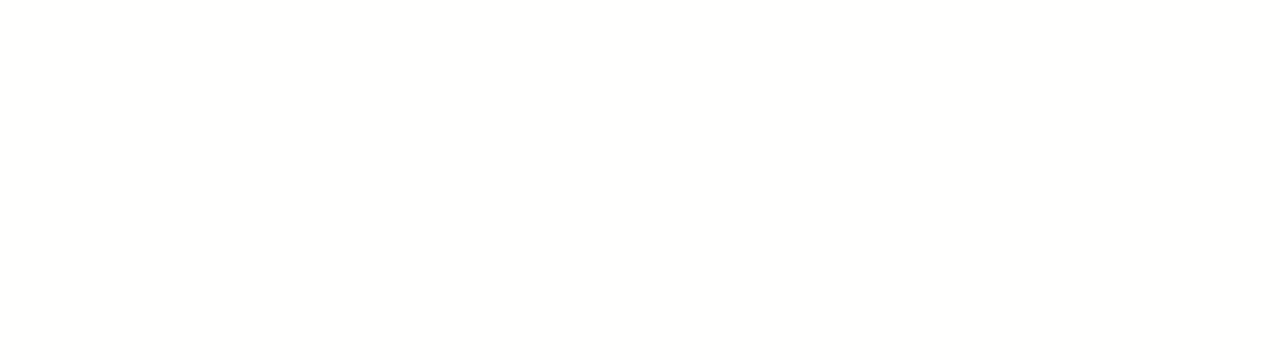
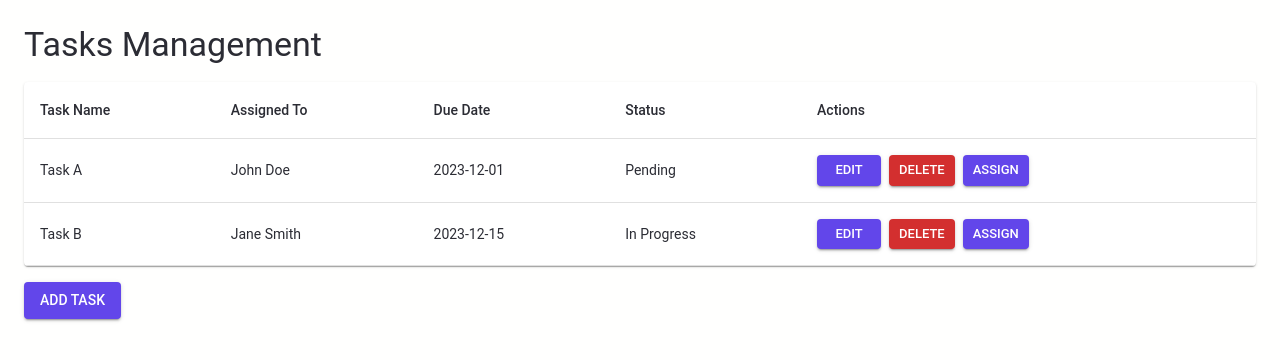
Before and after one commit to abhiram-shaji/flow-companion-frontend, a React (Create React App) app: page /admin/tasks in a window 1280 px wide. Before the commit this address had no page. Shown: the top 360 px of the page. Built offline with nearby package versions, Linux system fonts and the light colour scheme.

Commit message:
Create ui admin tasks page

```diff
--- a/src/App.tsx
+++ b/src/App.tsx
@@ -6,6 +6,7 @@
 import UserManagement from "./pages/UserManagement";
 import ProjectsPage from "./pages/ProjectsPage";
 import ProjectDetailsPage from "./pages/ProjectDetailsPage";
+import AdminTasksPage from "./pages/AdminTasksPage";
 
 const ErrorBoundary: React.FC<{ children: React.ReactNode }> = ({ children }) => {
     try {
@@ -26,6 +27,7 @@
             <Route path="/admin/user-management" element={<UserManagement />} />
             <Route path="/admin/projects" element={<ProjectsPage />} />
             <Route path="/admin/projects/:id" element={<ProjectDetailsPage />} />
+            <Route path="/admin/tasks" element={<AdminTasksPage />} />
           </Routes>
         </ErrorBoundary>
       </Router>
--- /dev/null
+++ b/src/pages/AdminTasksPage.tsx
@@ -0,0 +1,230 @@
+import React, { useState } from "react";
+import {
+  Box,
+  Typography,
+  Button,
+  Table,
+  TableBody,
+  TableCell,
+  TableContainer,
+  TableHead,
+  TableRow,
+  Paper,
+  Dialog,
+  DialogActions,
+  DialogContent,
+  DialogTitle,
+  TextField,
+  Select,
+  MenuItem,
+  InputLabel,
+  FormControl,
+} from "@mui/material";
+
+const AdminTasksPage: React.FC = () => {
+  const [tasks, setTasks] = useState([
+    {
+      id: 1,
+      name: "Task A",
+      assignedTo: "John Doe",
+      dueDate: "2023-12-01",
+      status: "Pending",
+      description: "Initial setup of the project.",
+    },
+    {
+      id: 2,
+      name: "Task B",
+      assignedTo: "Jane Smith",
+      dueDate: "2023-12-15",
+      status: "In Progress",
+      description: "Drafting project documentation.",
+    },
+  ]);
+
+  const [open, setOpen] = useState(false);
+  const [taskData, setTaskData] = useState({
+    id: 0,
+    name: "",
+    dueDate: "",
+    description: "",
+    assignedTo: "",
+    status: "Pending",
+  });
+
+  const [workers] = useState(["John Doe", "Jane Smith", "Bob Brown"]);
+
+  const handleOpen = (task?: typeof taskData) => {
+    setTaskData(
+      task || {
+        id: 0,
+        name: "",
+        dueDate: "",
+        description: "",
+        assignedTo: "",
+        status: "Pending",
+      }
+    );
+    setOpen(true);
+  };
+
+  const handleClose = () => setOpen(false);
+
+  const handleSave = () => {
+    if (taskData.id === 0) {
+      // Add new task
+      setTasks([...tasks, { ...taskData, id: tasks.length + 1 }]);
+    } else {
+      // Update existing task
+      setTasks(
+        tasks.map((task) => (task.id === taskData.id ? taskData : task))
+      );
+    }
+    handleClose();
+  };
+
+  const handleDelete = (id: number) => {
+    setTasks(tasks.filter((task) => task.id !== id));
+  };
+
+  return (
+    <Box sx={{ padding: 3 }}>
+      <Typography variant="h4" gutterBottom>
+        Tasks Management
+      </Typography>
+
+      {/* Table for displaying tasks */}
+      <TableContainer component={Paper} sx={{ marginTop: 2 }}>
+        <Table>
+          <TableHead>
+            <TableRow>
+              <TableCell>Task Name</TableCell>
+              <TableCell>Assigned To</TableCell>
+              <TableCell>Due Date</TableCell>
+              <TableCell>Status</TableCell>
+              <TableCell>Actions</TableCell>
+            </TableRow>
+          </TableHead>
+          <TableBody>
+            {tasks.map((task) => (
+              <TableRow key={task.id}>
+                <TableCell>{task.name}</TableCell>
+                <TableCell>{task.assignedTo}</TableCell>
+                <TableCell>{task.dueDate}</TableCell>
+                <TableCell>{task.status}</TableCell>
+                <TableCell>
+                  <Button
+                    onClick={() => handleOpen(task)}
+                    variant="contained"
+                    size="small"
+                    sx={{ marginRight: 1 }}
+                  >
+                    Edit
+                  </Button>
+                  <Button
+                    onClick={() => handleDelete(task.id)}
+                    variant="contained"
+                    color="error"
+                    size="small"
+                    sx={{ marginRight: 1 }}
+                  >
+                    Delete
+                  </Button>
+                  <Button
+                    onClick={() => handleOpen(task)}
+                    variant="contained"
+                    color="primary"
+                    size="small"
+                  >
+                    Assign
+                  </Button>
+                </TableCell>
+              </TableRow>
+            ))}
+          </TableBody>
+        </Table>
+      </TableContainer>
+
+      {/* Add Task Button */}
+      <Button
+        onClick={() => handleOpen()}
+        variant="contained"
+        color="primary"
+        sx={{ marginTop: 2 }}
+      >
+        Add Task
+      </Button>
+
+      {/* Dialog for Add/Edit Task */}
+      <Dialog open={open} onClose={handleClose} fullWidth>
+        <DialogTitle>
+          {taskData.id === 0 ? "Add Task" : "Edit Task"}
+        </DialogTitle>
+        <DialogContent>
+          <TextField
+            label="Task Name"
+            fullWidth
+            value={taskData.name}
+            onChange={(e) => setTaskData({ ...taskData, name: e.target.value })}
+            sx={{ marginBottom: 2 }}
+          />
+          <TextField
+            label="Due Date"
+            type="date"
+            fullWidth
+            value={taskData.dueDate}
+            onChange={(e) =>
+              setTaskData({ ...taskData, dueDate: e.target.value })
+            }
+            InputLabelProps={{ shrink: true }}
+            sx={{ marginBottom: 2 }}
+          />
+          <TextField
+            label="Description"
+            fullWidth
+            value={taskData.description}
+            onChange={(e) =>
+              setTaskData({ ...taskData, description: e.target.value })
+            }
+            sx={{ marginBottom: 2 }}
+          />
+          <FormControl fullWidth sx={{ marginBottom: 2 }}>
+            <InputLabel>Assign To</InputLabel>
+            <Select
+              value={taskData.assignedTo}
+              onChange={(e) =>
+                setTaskData({ ...taskData, assignedTo: e.target.value })
+              }
+            >
+              {workers.map((worker) => (
+                <MenuItem key={worker} value={worker}>
+                  {worker}
+                </MenuItem>
+              ))}
+            </Select>
+          </FormControl>
+          <FormControl fullWidth>
+            <InputLabel>Status</InputLabel>
+            <Select
+              value={taskData.status}
+              onChange={(e) =>
+                setTaskData({ ...taskData, status: e.target.value })
+              }
+            >
+              <MenuItem value="Pending">Pending</MenuItem>
+              <MenuItem value="In Progress">In Progress</MenuItem>
+              <MenuItem value="Completed">Completed</MenuItem>
+            </Select>
+          </FormControl>
+        </DialogContent>
+        <DialogActions>
+          <Button onClick={handleClose}>Cancel</Button>
+          <Button onClick={handleSave} variant="contained" color="primary">
+            Save
+          </Button>
+        </DialogActions>
+      </Dialog>
+    </Box>
+  );
+};
+
+export default AdminTasksPage;
```
